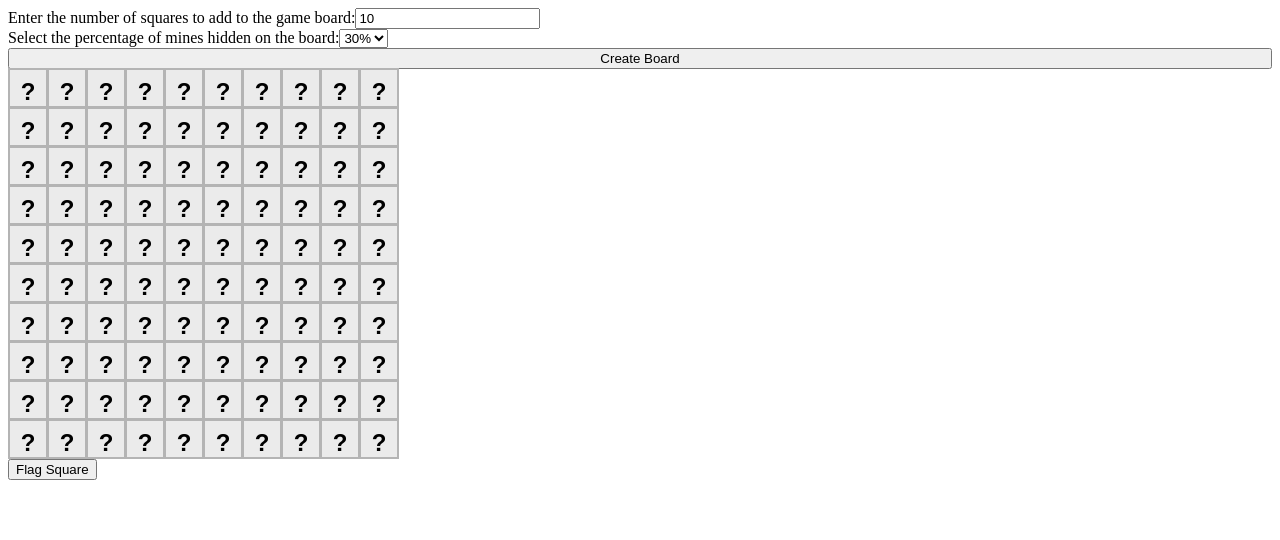
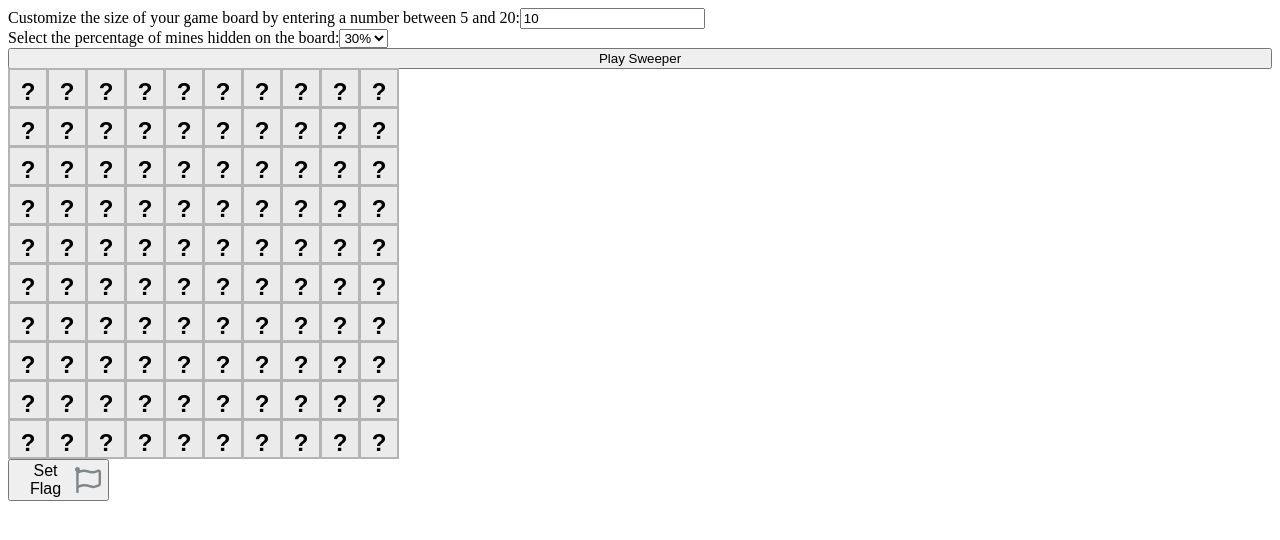
Before and after one commit to zcallanan/React-App-Sweeper, a React (Create React App) app: page / in a window 1280 px wide. Shown: the top 540 px of the page. Built offline with nearby package versions, Linux system fonts and the light colour scheme.

Commit message:
form validation and flag button styling

```diff
--- a/src/components/App.js
+++ b/src/components/App.js
@@ -64,7 +64,13 @@ class App extends React.Component {
   // Generate initial squares state
   initSquares = size => {
     // 1. Copy state
-    const squares = {...this.state.squares};
+    let squares = {...this.state.squares};
+    // if (Object.keys(squares).length !== 0) {
+    //   Object.keys(squares).forEach(square => delete squares[square])
+    //   this.setState({ squares });
+    // }
+    // squares = {...this.state.squares};
+    // console.log("squares", squares)
     // 2. Build squares object
     for (let i = 0; i < size; i++) {
       for (let k = 0; k < size; k++ ) {
@@ -81,7 +87,7 @@ class App extends React.Component {
     // 3. SetState
     this.setState({ squares });
     // 4. Determine what squares have bombs
-    setTimeout(() => this.setBombs(), 400);
+    setTimeout(() => this.setBombs(), 200);
   }
 
   checkNeighbors = (squareKey, squares) => {
@@ -161,6 +167,7 @@ class App extends React.Component {
     }
     // 1. Copy squares
     const squares = { ...this.state.squares }
+    console.log(this.state.options.size, squares)
     // 2. Iterate over neighbor and check for bombs
     let adjacentBombCount = 0;
     neighbors.forEach(neighbor => {
@@ -211,7 +218,8 @@ class App extends React.Component {
     // Save bomb positions
     this.setState({squares});
     // Determine adjacent bomb count
-    setTimeout(() => Object.keys(squares).map(key => this.countAdjacentBombs(key)), 400);
+    Object.keys(squares).map(key => this.countAdjacentBombs(key))
+    //setTimeout(() => Object.keys(squares).map(key => this.countAdjacentBombs(key)), 400);
   }
 
   render() {
@@ -237,7 +245,7 @@ class App extends React.Component {
           percentages={this.state.bombPercentage}
         />
         {rows}
-        <Flag onFlagClick={this.onFlagClick}/>
+        <Flag onFlagClick={this.onFlagClick} flag={this.state.flag}/>
       </div>
     )
   }
--- a/src/components/Flag.js
+++ b/src/components/Flag.js
@@ -1,16 +1,40 @@
 import React from 'react';
 import PropTypes from 'prop-types';
+import { FontAwesomeIcon } from '@fortawesome/react-fontawesome'
+import { faFlag } from '@fortawesome/free-solid-svg-icons'
+import { faFlag as farFlag } from '@fortawesome/free-regular-svg-icons'
 
-const Flag = props => (
-  <div>
-    <form onSubmit={props.onFlagClick}>
-      <button>Flag Square</button>
-    </form>
-  </div>
-)
+class Flag extends React.Component {
+  static propTypes = {
+    onFlagClick: PropTypes.func.isRequired
+  }
 
-Flag.propTypes = {
-  onFlagClick: PropTypes.func.isRequired
+  renderFlagIcons = () => {
+    if (this.props.flag) {
+      return (
+        <button className="flag-button-active">
+          <p>Set Flag</p>
+          <FontAwesomeIcon icon={ faFlag } />
+        </button>
+      )
+    }
+    return (
+      <button className="flag-button">
+        <p>Set Flag</p>
+        <FontAwesomeIcon icon={ farFlag } />
+      </button>
+    )
+  }
+
+  render() {
+    return (
+      <div>
+        <form onSubmit={this.props.onFlagClick}>
+          {this.renderFlagIcons()}
+        </form>
+      </div>
+    )
+  }
 }
 
 export default Flag;
--- a/src/components/Form.js
+++ b/src/components/Form.js
@@ -11,51 +11,131 @@ class Form extends React.Component {
       difficulty: PropTypes.number.isRequired
     })
   }
-  sizeRef = React.createRef();
-  difficultyRef = React.createRef();
 
-  static propTypes = { saveOptions: PropTypes.func };
+  // Local validation state
+  state = {
+    fields: {
+      size: -1,
+      difficulty: -1
+    },
+    errors: {}
+  }
 
-  handleClick = e => {
+  componentDidUpdate() {
+    // Set an initial local state. Only do this if size: {} is not set
+    if (this.state.fields["size"] === -1) {
+      const fields = {...this.state.fields};
+      fields["size"] = this.props.options.size;
+      fields["difficulty"] = this.props.options.difficulty;
+      this.setState({ fields });
+    }
+  }
+
+  // Field Validation
+  handleValidation = () => {
+    // Copy local state objects
+    const fields = { ...this.state.fields };
+    const errors = { ...this.state.errors };
+    let formIsValid = true;
+
+    // Size of board
+    if (!fields["size"]) {
+      formIsValid = false;
+      errors["size"] = "Square number field cannot be empty";
+    } else if(typeof fields["size"] !== "undefined"){
+      if(isNaN(parseInt(fields["size"]))){
+        // If input NaN() returns true
+        formIsValid = false;
+        errors["size"] = "Enter an integer number";
+      }
+      else if(fields["size"] < 5 || fields["size"] > 20){
+        // If input is not in range
+        formIsValid = false;
+        errors["size"] = "Enter a number between 5 and 20";
+      }
+    }
+
+    // Percentage
+    if (!fields["difficulty"]) {
+      formIsValid = false;
+      errors["difficulty"] = "The percentage field cannot be empty";
+    } else if(typeof fields["difficulty"] !== "undefined"){
+      if(isNaN(parseInt(fields["difficulty"]))){
+        // If the value of the select is not a number for some reason
+        formIsValid = false;
+        errors["difficulty"] = "Select a different percentage";
+      }
+    }
+
+    // Save form errors to local state
+    this.setState({ errors });
+    return formIsValid;
+  }
+
+  handleSubmit = e => {
     // 1. Intercept click
     e.preventDefault();
-    // 2. Get value
-    const count = this.sizeRef.current.value;
-    const difficulty = this.difficultyRef.current.value
-    // 3. Save value
-    this.props.saveOptions(count, difficulty);
-    // 4. Determine positioning of bombs
-    this.props.initSquares(count);
+    // 2. Validate fields
+    if (this.handleValidation()){
+      // Get values
+      const count = this.state.fields.size;
+      const difficulty = this.state.fields.difficulty;
+      // Pass values to global state
+      this.props.saveOptions(count, difficulty);
+      // Determine positioning of bombs
+      this.props.initSquares(count);
+    } else {
+      setTimeout(() => {
+        const errors = {...this.state.errors};
+        // TODO fix this
+        if (errors["size"]) {
+          alert(errors["size"]);
+        } else if (errors["difficulty"]) {
+          alert(errors["difficulty"]);
+        }
+      }, 200);
+    }
+  }
+
+  handleChange = e => {
+    // 1. Copy local field state
+    const fields = this.state.fields;
+    // 2. Get the changed value from the input
+    fields[e.target.name] = e.target.value;
+    // 3. Save fields to local state
+    this.setState({ fields });
   }
 
   render() {
     const percentages = this.props.percentages;
     return (
       <div className="form">
-        <form key={this.props.options.size} onSubmit={this.handleClick}>
+        <form key="optionsForm" onSubmit={this.handleSubmit}>
           <div className="form-fields">
             <div>
-              <label htmlFor="size">Enter the number of squares to add to the game board:</label>
+              <label htmlFor="size">Customize the size of your game board by entering a number between 5 and 20:</label>
               <input
+                value={this.state.fields.size}
+                onChange={this.handleChange}
+                name="size"
+                key="size"
                 type="text"
                 id="size"
-                ref={this.sizeRef}
-                required
-                defaultValue={this.props.options.size}
               />
             </div>
             <div>
               <label htmlFor="difficulty">Select the percentage of mines hidden on the board:</label>
               <select
+                value={this.state.fields.difficulty}
+                onChange={this.handleChange}
                 name="difficulty"
+                key="difficulty"
                 id="difficulty"
-                ref={this.difficultyRef}
-                defaultValue={this.props.options.difficulty}
               >
                 {Object.keys(percentages).map(key => <option key={key} value={key}>{percentages[key]}</option>)}
               </select>
             </div>
-            <button type="submit">Create Board</button>
+            <button type="submit">Play Sweeper</button>
           </div>
         </form>
       </div>
--- a/src/css/style.css
+++ b/src/css/style.css
@@ -42,6 +42,14 @@ p {
 
 .flag-icon {
   display: none;
+}
+
+.flag-button, .flag-button-active {
+  display: flex;
+  align-items: center;
+  justify-content: space-between;
+  width: 8%;
+  font-size: 16px;
 }
 
 .square:disabled {
```
